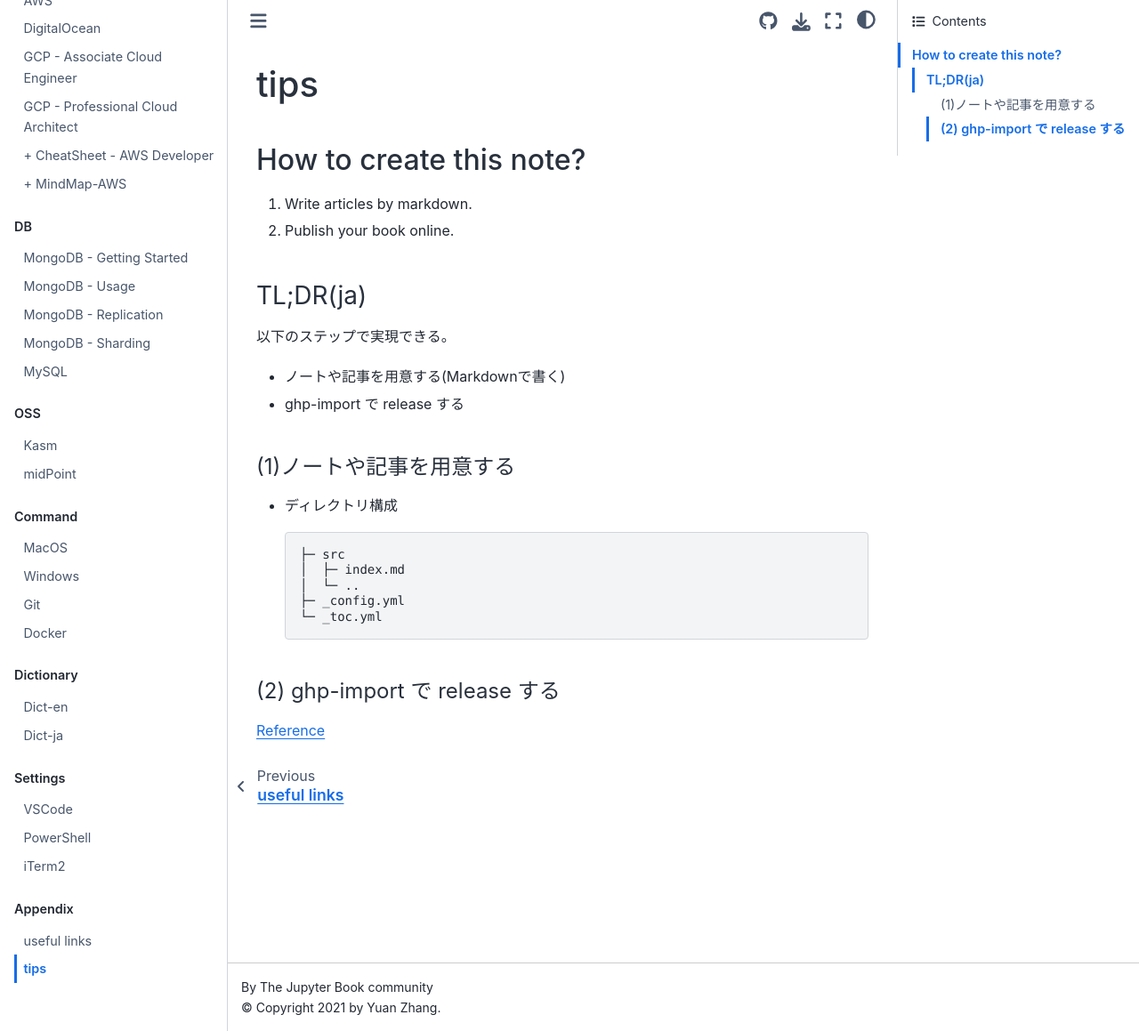
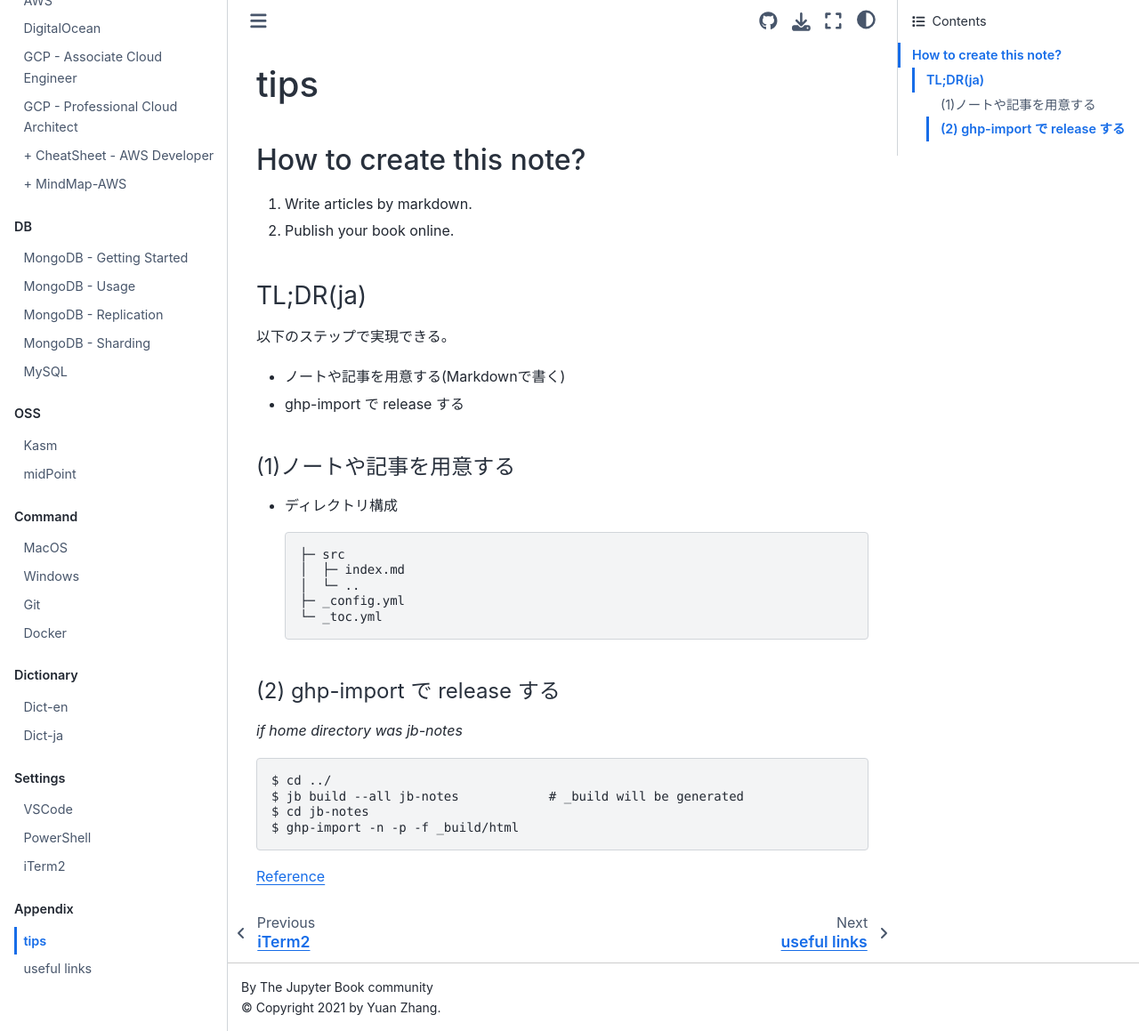
Before and after one commit to mtngtnsh/jb-notes, a Jupyter Book: the page built from src/appendix/intr.md, in a window 1280 px wide and 1159 px high. Shown: the whole window at 89% size. Built offline with Jupyter Book 1.0.4 settings and Sphinx 7.4.7 and the Sphinx Book theme 1.1.4, drawn with Linux system fonts in a browser that asks for light colours.

Commit message:
update useful links,modified tips.

````diff
--- a/_toc.yml
+++ b/_toc.yml
@@ -52,5 +52,5 @@ parts:
   - caption: Appendix
     numbered: False
     chapters:
+      - file: src/appendix/intr
       - file: src/appendix/inde
-      - file: src/appendix/intr
--- a/src/appendix/intr.md
+++ b/src/appendix/intr.md
@@ -25,4 +25,13 @@
 
 #### (2) ghp-import で release する
 
+*if home directory was jb-notes*
+
+```
+$ cd ../
+$ jb build --all jb-notes            # _build will be generated
+$ cd jb-notes
+$ ghp-import -n -p -f _build/html
+```
+
 [Reference](https://jupyterbook.org/start/publish.html#publish-your-book-online)
````
Also changed, not shown: src/appendix/inde.md (+1 -0 lines).
